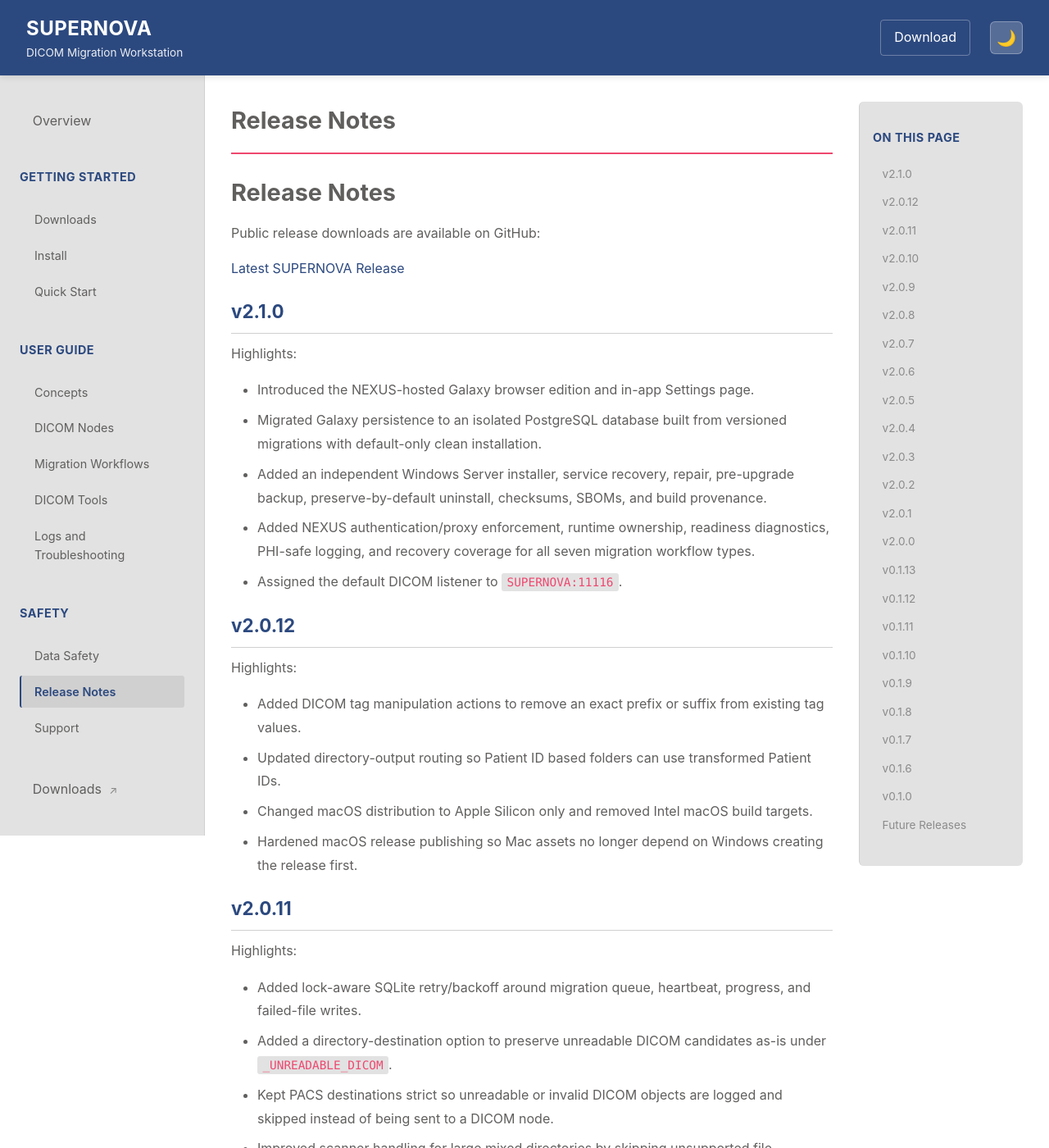
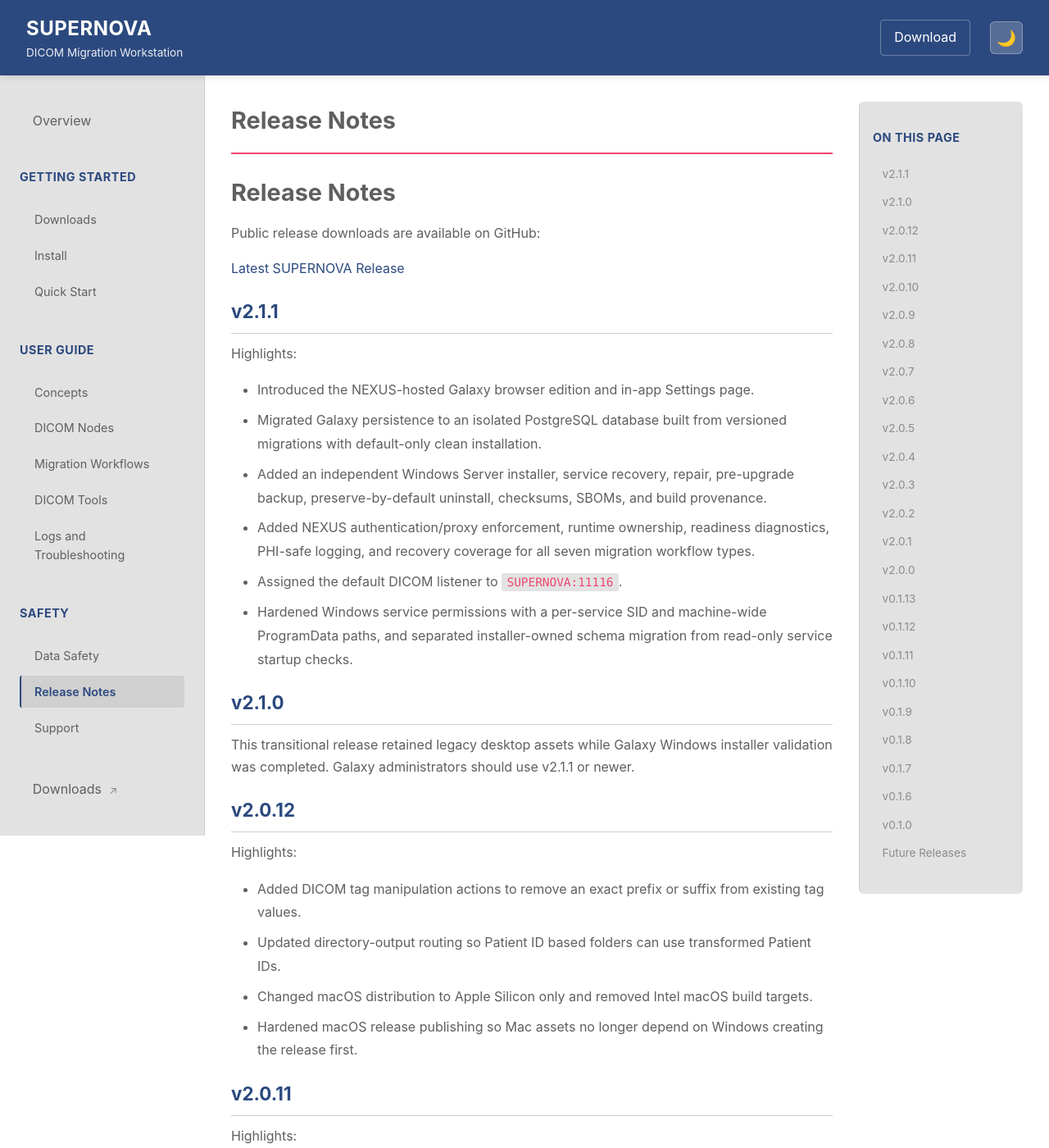
Before and after one commit to JayDubb85/SUPERNOVA-Releases, a Jekyll site: the page built from docs/release-notes.md, in a window 1280 px wide and 1400 px high. Shown: the whole window at 82% size. Built offline with Jekyll 4.4.1, drawn with Linux system fonts in a browser that asks for light colours.

Commit message:
Update public documentation

```diff
--- a/docs/release-notes.md
+++ b/docs/release-notes.md
@@ -10,7 +10,7 @@ Public release downloads are available on GitHub:
 
 [Latest SUPERNOVA Release](https://github.com/JayDubb85/SUPERNOVA-Releases/releases/latest)
 
-## v2.1.0
+## v2.1.1
 
 Highlights:
 
@@ -24,6 +24,15 @@ Highlights:
   diagnostics, PHI-safe logging, and recovery coverage for all seven migration
   workflow types.
 - Assigned the default DICOM listener to `SUPERNOVA:11116`.
+- Hardened Windows service permissions with a per-service SID and machine-wide
+  ProgramData paths, and separated installer-owned schema migration from
+  read-only service startup checks.
+
+## v2.1.0
+
+This transitional release retained legacy desktop assets while Galaxy Windows
+installer validation was completed. Galaxy administrators should use v2.1.1
+or newer.
 
 ## v2.0.12
 
```
